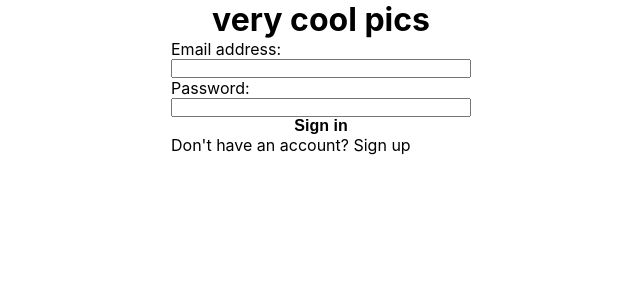
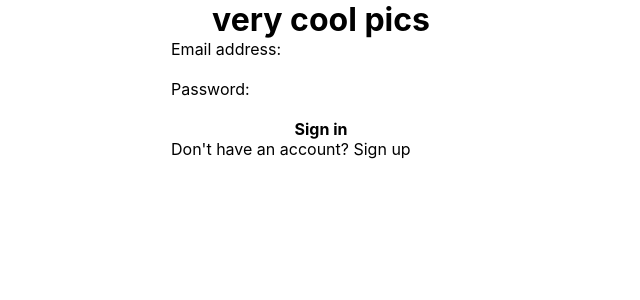
Before and after one commit to tomek-ch/very-cool-pics, a React (Create React App) app: page /sign-in in a window 1280 px wide. Shown: the top 300 px of the page, without its empty margins (319-959 px from the left). Built offline with nearby package versions, Linux system fonts and the light colour scheme; no server answers.

Commit message:
Reordered style resets

```diff
--- a/src/index.css
+++ b/src/index.css
@@ -4,18 +4,20 @@
   box-sizing: border-box;
 }
 
-a {
+a, input, textarea, button {
   text-decoration: none;
   color: inherit;
+  border: none;
+  outline: none;
+  background-color: inherit;
+  font-size: inherit;
+  font-family: inherit;
+  resize: none;
 }
 
 button {
-  border: none;
-  outline: none;
-  background-color: inherit;
+  font-weight: bold;
   cursor: pointer;
-  font-size: inherit;
-  font-weight: bold;
 }
 
 html {
@@ -57,10 +59,6 @@ body {
 
 .invalid {
   border: 2px solid red;
-}
-
-input:focus {
-  outline: none;
 }
 
 .input-error-message {
```
